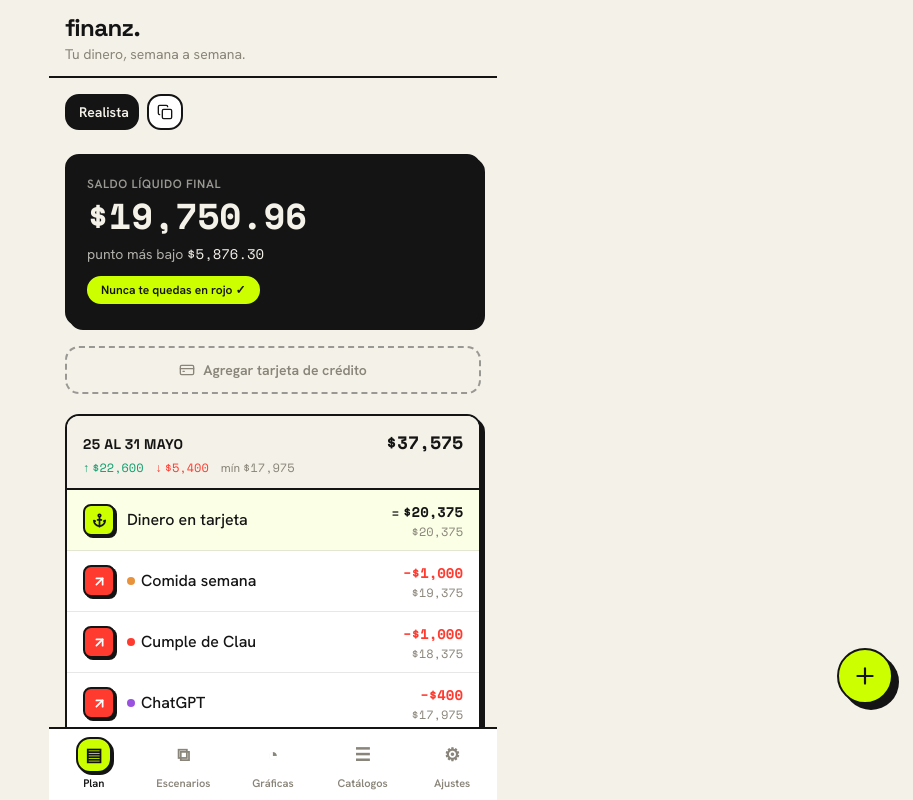
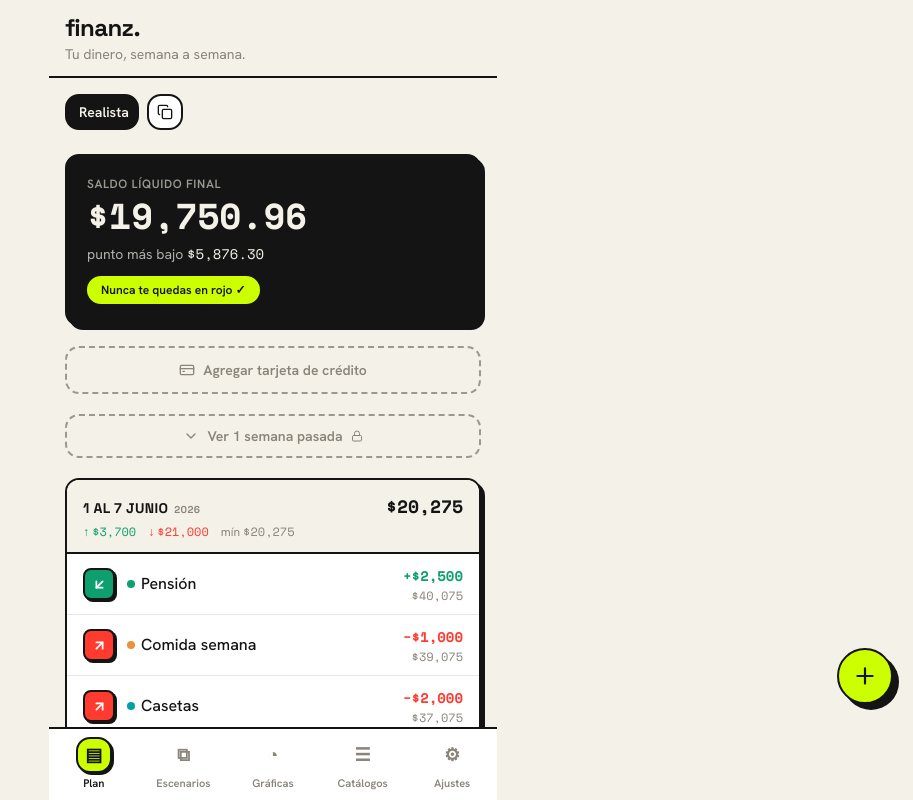
Before and after one commit to AngelAldaz/finanz_planner, a React (Vite) app: page / in a window 1280 px wide. Shown: the whole page, without its empty margins (367-1280 px from the left). Built offline with nearby package versions, Linux system fonts and the light colour scheme.

Commit message:
feat(ui): fecha por registro, anio en la semana, y semanas pasadas ocultas + bloqueadas
Co-Authored-By: Claude Opus 4.8 (1M context) <noreply@anthropic.com>

```diff
--- a/src/ui/screens/PlanScreen.tsx
+++ b/src/ui/screens/PlanScreen.tsx
@@ -3,6 +3,8 @@ import {
   Anchor,
   ArrowDownLeft,
   ArrowUpRight,
+  ChevronDown,
+  ChevronUp,
   Copy,
   CreditCard as CardIcon,
   Lock,
@@ -15,7 +17,7 @@ import { useComputed } from '../../state/hooks'
 import { Money } from '../components/Money'
 import { MovementSheet, type MovementSubmit, type SheetMode } from './MovementSheet'
 import { CardSheet } from './CardSheet'
-import { eachWeekStart, mondayOf, weekRangeLabel } from '../../domain/dates'
+import { dayLabel, eachWeekStart, mondayOf, parseISO, weekRangeLabel } from '../../domain/dates'
 import { sortMovements } from '../../domain/ledger'
 import type { CardState, Category, ComputedScenario, CreditCard, ID, ISODate, Movement } from '../../domain/types'
 import { LIQUID } from '../../domain/types'
@@ -72,12 +74,29 @@ export function PlanScreen() {
   }, [movements, horizon])
   const shownWeeks = useMemo(() => [...weekMap.keys()].sort(), [weekMap])
 
+  // semana en curso (según hoy) → las anteriores se ocultan y quedan bloqueadas
+  const currentWeek = useMemo(() => {
+    const d = new Date()
+    const iso = `${d.getFullYear()}-${String(d.getMonth() + 1).padStart(2, '0')}-${String(d.getDate()).padStart(2, '0')}`
+    return mondayOf(iso)
+  }, [])
+  const pastWeeks = useMemo(() => shownWeeks.filter((w) => w < currentWeek), [shownWeeks, currentWeek])
+  const visibleWeeks = useMemo(
+    () => shownWeeks.filter((w) => w >= currentWeek),
+    [shownWeeks, currentWeek],
+  )
+  const editableWeeks = useMemo(() => {
+    const future = allWeeks.filter((w) => w >= currentWeek)
+    return future.length ? future : allWeeks
+  }, [allWeeks, currentWeek])
+
   const [sheetOpen, setSheetOpen] = useState(false)
   const [editing, setEditing] = useState<Movement | null>(null)
   const [defaultWeek, setDefaultWeek] = useState<ISODate | undefined>(undefined)
   const [defaultMode, setDefaultMode] = useState<SheetMode | undefined>(undefined)
   const [cardSheetOpen, setCardSheetOpen] = useState(false)
   const [editingCard, setEditingCard] = useState<CreditCard | null>(null)
+  const [showPast, setShowPast] = useState(false)
 
   function openNew(week?: ISODate, mode?: SheetMode) {
     setEditing(null)
@@ -139,6 +158,77 @@ export function PlanScreen() {
     }
   }
 
+  function renderWeek(ws: ISODate, readOnly: boolean) {
+    const summary = summaryByWeek.get(ws)
+    const rows = weekMap.get(ws) ?? []
+    return (
+      <section
+        key={ws}
+        className={cn(
+          'overflow-hidden rounded-chunky border-2 border-ink bg-surface shadow-hard',
+          readOnly && 'opacity-75',
+        )}
+      >
+        <header className="border-b-2 border-ink bg-paper px-4 py-3">
+          <div className="flex items-baseline justify-between gap-2">
+            <h2 className="flex items-baseline gap-1.5 font-display text-sm font-bold uppercase tracking-wide">
+              <span>{weekRangeLabel(ws)}</span>
+              <span className="text-[10px] font-semibold text-muted">{parseISO(ws).y}</span>
+              {readOnly && <Lock size={11} className="self-center text-muted" />}
+            </h2>
+            {summary && <Money cents={summary.closingBalance} className="text-lg font-bold" />}
+          </div>
+          {summary && (
+            <div className="mt-1 flex flex-wrap items-center gap-x-3 gap-y-0.5 text-xs text-muted">
+              <span className="text-pos">
+                ↑ <Money cents={summary.totalIn} />
+              </span>
+              <span className="text-neg">
+                ↓ <Money cents={Math.abs(summary.totalOut)} />
+              </span>
+              <span className={cn(summary.goesNegative && 'font-bold text-neg')}>
+                mín <Money cents={summary.lowestBalance} />
+              </span>
+            </div>
+          )}
+        </header>
+
+        <ul className="divide-y divide-ink/10">
+          {rows.map((mv) => (
+            <MovementRow
+              key={mv.id}
+              mv={mv}
+              balance={balById.get(mv.id)}
+              chargedToCardId={chargedById.get(mv.id)}
+              category={categories.find((c) => c.id === mv.categoryId)}
+              cardsById={cardsById}
+              readOnly={readOnly}
+              onEdit={readOnly ? undefined : () => openEdit(mv)}
+              onToggle={readOnly ? undefined : () => toggleIncluded(mv.id)}
+            />
+          ))}
+        </ul>
+
+        {!readOnly && (
+          <div className="flex items-center gap-1 border-t-2 border-ink/10 p-1.5">
+            <button
+              onClick={() => openNew(ws)}
+              className="flex-1 rounded-lg py-2 text-sm font-semibold text-muted active:bg-paper"
+            >
+              + Movimiento
+            </button>
+            <button
+              onClick={() => openNew(ws, 'real')}
+              className="flex items-center gap-1 rounded-lg px-3 py-2 text-sm font-semibold text-muted active:bg-paper"
+            >
+              <Anchor size={14} /> Saldo real
+            </button>
+          </div>
+        )}
+      </section>
+    )
+  }
+
   return (
     <div className="space-y-5 pb-28">
       {/* switcher de escenarios */}
@@ -194,70 +284,24 @@ export function PlanScreen() {
         }}
       />
 
-      <div className="space-y-4">
-        {shownWeeks.map((ws) => {
-          const summary = summaryByWeek.get(ws)
-          const rows = weekMap.get(ws) ?? []
-          return (
-            <section
-              key={ws}
-              className="overflow-hidden rounded-chunky border-2 border-ink bg-surface shadow-hard"
-            >
-              <header className="border-b-2 border-ink bg-paper px-4 py-3">
-                <div className="flex items-baseline justify-between gap-2">
-                  <h2 className="font-display text-sm font-bold uppercase tracking-wide">
-                    {weekRangeLabel(ws)}
-                  </h2>
-                  {summary && <Money cents={summary.closingBalance} className="text-lg font-bold" />}
-                </div>
-                {summary && (
-                  <div className="mt-1 flex flex-wrap items-center gap-x-3 gap-y-0.5 text-xs text-muted">
-                    <span className="text-pos">
-                      ↑ <Money cents={summary.totalIn} />
-                    </span>
-                    <span className="text-neg">
-                      ↓ <Money cents={Math.abs(summary.totalOut)} />
-                    </span>
-                    <span className={cn(summary.goesNegative && 'font-bold text-neg')}>
-                      mín <Money cents={summary.lowestBalance} />
-                    </span>
-                  </div>
-                )}
-              </header>
+      {pastWeeks.length > 0 && (
+        <div className="space-y-4">
+          <button
+            onClick={() => setShowPast((v) => !v)}
+            className="flex w-full items-center justify-center gap-2 rounded-chunky border-2 border-dashed border-ink/40 py-2.5 text-sm font-semibold text-muted active:bg-surface"
+          >
+            {showPast ? <ChevronUp size={16} /> : <ChevronDown size={16} />}
+            {showPast ? 'Ocultar' : 'Ver'} {pastWeeks.length}{' '}
+            {pastWeeks.length === 1 ? 'semana pasada' : 'semanas pasadas'}
+            <Lock size={12} />
+          </button>
+          {showPast && (
+            <div className="space-y-4">{pastWeeks.map((ws) => renderWeek(ws, true))}</div>
+          )}
+        </div>
+      )}
 
-              <ul className="divide-y divide-ink/10">
-                {rows.map((mv) => (
-                  <MovementRow
-                    key={mv.id}
-                    mv={mv}
-                    balance={balById.get(mv.id)}
-                    chargedToCardId={chargedById.get(mv.id)}
-                    category={categories.find((c) => c.id === mv.categoryId)}
-                    cardsById={cardsById}
-                    onEdit={() => openEdit(mv)}
-                    onToggle={() => toggleIncluded(mv.id)}
-                  />
-                ))}
-              </ul>
-
-              <div className="flex items-center gap-1 border-t-2 border-ink/10 p-1.5">
-                <button
-                  onClick={() => openNew(ws)}
-                  className="flex-1 rounded-lg py-2 text-sm font-semibold text-muted active:bg-paper"
-                >
-                  + Movimiento
-                </button>
-                <button
-                  onClick={() => openNew(ws, 'real')}
-                  className="flex items-center gap-1 rounded-lg px-3 py-2 text-sm font-semibold text-muted active:bg-paper"
-                >
-                  <Anchor size={14} /> Saldo real
-                </button>
-              </div>
-            </section>
-          )
-        })}
-      </div>
+      <div className="space-y-4">{visibleWeeks.map((ws) => renderWeek(ws, false))}</div>
 
       <button
         onClick={() => openNew()}
@@ -273,7 +317,7 @@ export function PlanScreen() {
         movement={editing}
         defaultWeek={defaultWeek}
         defaultMode={defaultMode}
-        weeks={allWeeks}
+        weeks={editableWeeks}
         categories={categories}
         cards={creditCards}
         onSubmit={handleSubmit}
@@ -387,8 +431,9 @@ interface RowProps {
   chargedToCardId?: ID
   category?: Category
   cardsById: Map<ID, CreditCard>
-  onEdit: () => void
-  onToggle: () => void
+  readOnly?: boolean
+  onEdit?: () => void
+  onToggle?: () => void
 }
 
 const TYPE_META = {
@@ -406,7 +451,16 @@ function movementType(mv: Movement): keyof typeof TYPE_META {
   return mv.amount >= 0 ? 'ingreso' : 'gasto'
 }
 
-function MovementRow({ mv, balance, chargedToCardId, category, cardsById, onEdit, onToggle }: RowProps) {
+function MovementRow({
+  mv,
+  balance,
+  chargedToCardId,
+  category,
+  cardsById,
+  readOnly,
+  onEdit,
+  onToggle,
+}: RowProps) {
   const meta = TYPE_META[movementType(mv)]
   const isBlock = !!mv.cardBlock
   const Icon = isBlock ? (mv.cardBlock!.blocked ? Lock : Unlock) : meta.Icon
@@ -437,14 +491,22 @@ function MovementRow({ mv, balance, chargedToCardId, category, cardsById, onEdit
         </span>
       </button>
 
-      <button onClick={onEdit} className="flex flex-1 items-center justify-between gap-2 text-left">
+      <button
+        onClick={onEdit}
+        className={cn(
+          'flex flex-1 items-center justify-between gap-2 text-left',
+          readOnly && 'cursor-default',
+        )}
+      >
         <span className="min-w-0">
           <span className="flex items-center gap-1.5">
+            {mv.date && (
+              <span className="shrink-0 font-mono text-[11px] tabular-nums text-muted">
+                {dayLabel(mv.date)}
+              </span>
+            )}
             {category && !isAnchor && !isBlock && (
-              <span
-                className="h-2 w-2 shrink-0 rounded-full"
-                style={{ background: category.color }}
-              />
+              <span className="h-2 w-2 shrink-0 rounded-full" style={{ background: category.color }} />
             )}
             <span className="truncate font-medium leading-tight">{mv.name}</span>
           </span>
```
Also changed, not shown: 1 other file (tests, documents, lock files or other folders).
